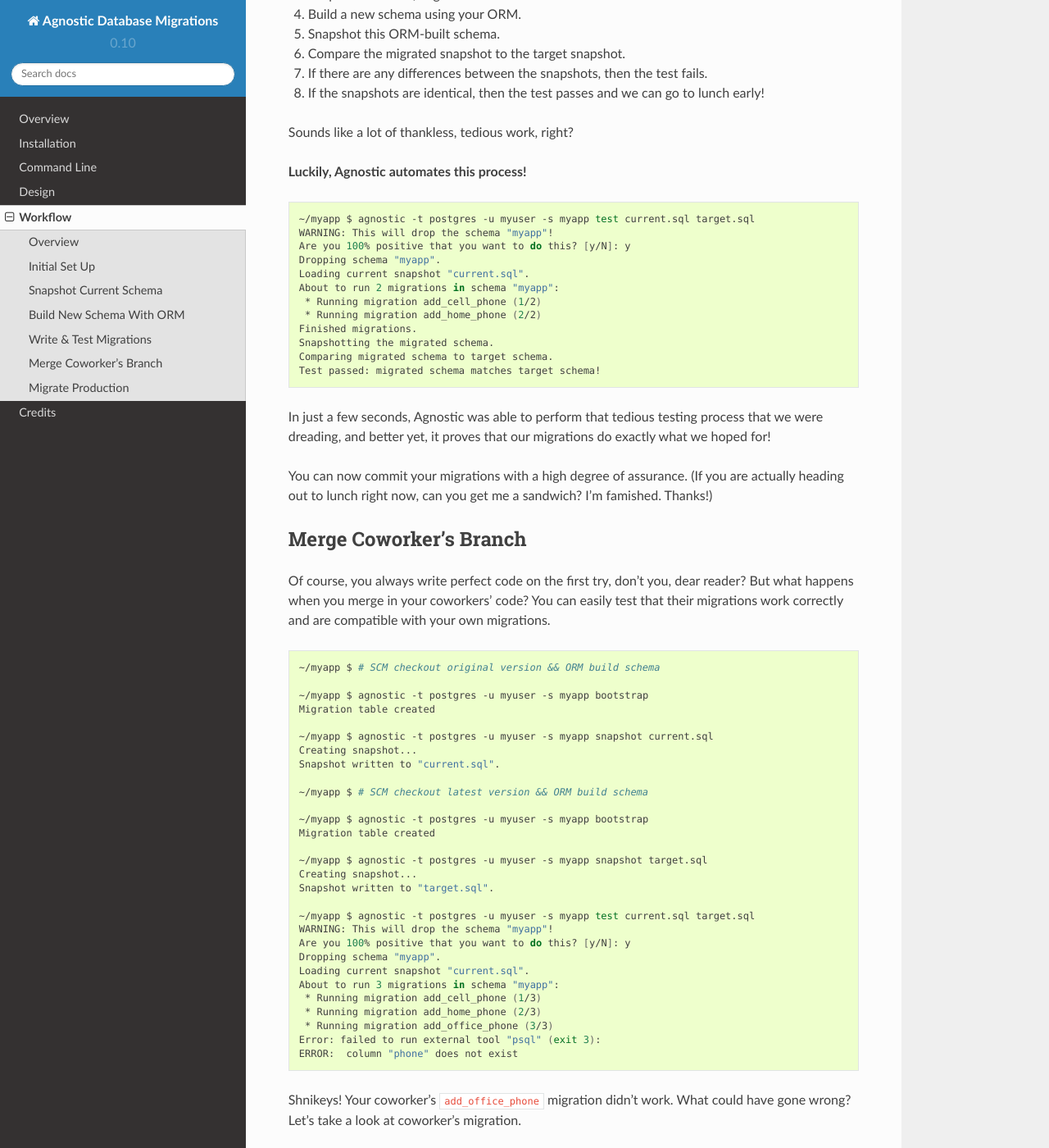
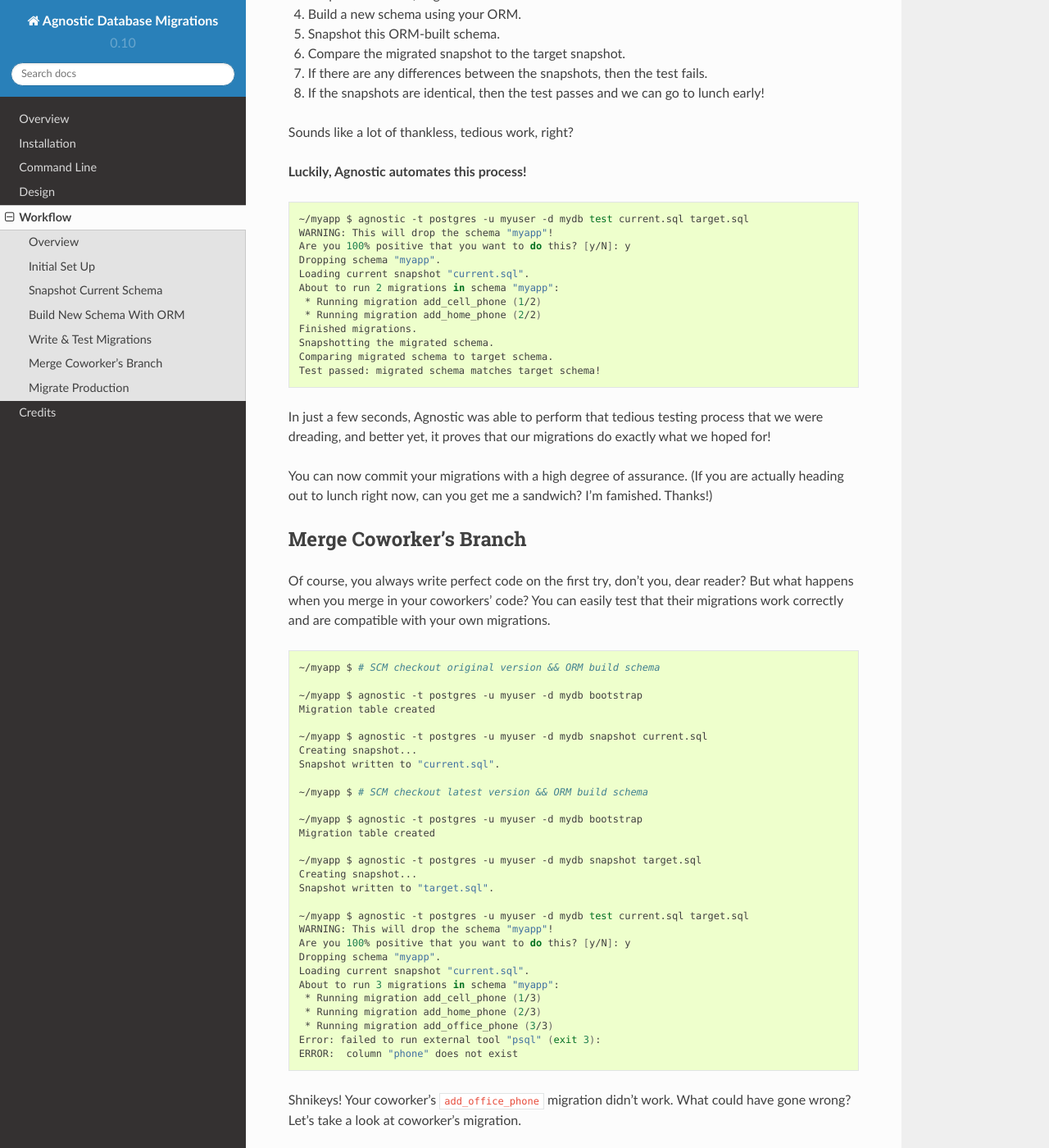
Before and after one commit to TeamHG-Memex/agnostic, a Sphinx documentation site: the page built from docs/workflow.rst, in a window 1280 px wide and 1400 px high, scrolled down 2994 px. Shown: the whole window at 82% size. Built offline with Sphinx 7.4.7 and the Read the Docs theme 2.0.0, drawn with Linux system fonts in a browser that asks for light colours; some of the changed text lies outside the part shown.

Commit message:
Update docs.
* Clean up some ambiguous language about python 2 vs 3.
* Change `-s myapp` to `-d mydb` in the examples, in accordance with
  the earlier change that added the `-d` flag.

```diff
--- a/docs/cli.rst
+++ b/docs/cli.rst
@@ -111,7 +111,7 @@ The first idea is obvious to shell power users: set up an alias (e.g. in your
 
 .. code:: bash
 
-    alias ag=agnostic -h myhost -t postgres -u myuser -s myapp -m /opt/myapp/migrations
+    alias ag=agnostic -h myhost -t postgres -u myuser -d mydb -m /opt/myapp/migrations
 
 Now you can run shorter commands like ``ag snapshot foo.sql`` or ``ag migrate``.
 This approach may be a bit limiting if you have multiple projects and each
--- a/docs/workflow.rst
+++ b/docs/workflow.rst
@@ -33,7 +33,7 @@ migrations system.
 
     ~/myapp $ mkdir migrations
 
-    ~/myapp $ agnostic -t postgres -u myuser -s myapp bootstrap
+    ~/myapp $ agnostic -t postgres -u myuser -d mydb bootstrap
     Migration table created
 
 That's it! If you're familiar with other migrations systems, then you may be
@@ -67,7 +67,7 @@ data. Snapshots are useful for testing, which we will see later.
 
 .. code:: bash
 
-    ~/myapp $ agnostic -t postgres -u myuser -s myapp snapshot current.sql
+    ~/myapp $ agnostic -t postgres -u myuser -d mydb snapshot current.sql
     Creating snapshot...
     Snapshot written to "current.sql".
 
@@ -96,10 +96,10 @@ understand what the ORM has changed. We'll begin by taking a second snapshot.
 
 .. code:: bash
 
-    ~/myapp $ agnostic -t postgres -u myuser -s myapp bootstrap
+    ~/myapp $ agnostic -t postgres -u myuser -d mydb bootstrap
     Migration table created
 
-    ~/myapp $ agnostic -t postgres -u myuser -s myapp snapshot target.sql
+    ~/myapp $ agnostic -t postgres -u myuser -d mydb snapshot target.sql
     Creating snapshot...
     Snapshot written to "target.sql".
 
@@ -164,7 +164,7 @@ Sounds like a lot of thankless, tedious work, right?
 
 .. code:: bash
 
-    ~/myapp $ agnostic -t postgres -u myuser -s myapp test current.sql target.sql
+    ~/myapp $ agnostic -t postgres -u myuser -d mydb test current.sql target.sql
     WARNING: This will drop the schema "myapp"!
     Are you 100% positive that you want to do this? [y/N]: y
     Dropping schema "myapp".
@@ -197,23 +197,23 @@ migrations.
 
     ~/myapp $ # SCM checkout original version && ORM build schema
 
-    ~/myapp $ agnostic -t postgres -u myuser -s myapp bootstrap
+    ~/myapp $ agnostic -t postgres -u myuser -d mydb bootstrap
     Migration table created
 
-    ~/myapp $ agnostic -t postgres -u myuser -s myapp snapshot current.sql
+    ~/myapp $ agnostic -t postgres -u myuser -d mydb snapshot current.sql
     Creating snapshot...
     Snapshot written to "current.sql".
 
     ~/myapp $ # SCM checkout latest version && ORM build schema
 
-    ~/myapp $ agnostic -t postgres -u myuser -s myapp bootstrap
+    ~/myapp $ agnostic -t postgres -u myuser -d mydb bootstrap
     Migration table created
 
-    ~/myapp $ agnostic -t postgres -u myuser -s myapp snapshot target.sql
+    ~/myapp $ agnostic -t postgres -u myuser -d mydb snapshot target.sql
     Creating snapshot...
     Snapshot written to "target.sql".
 
-    ~/myapp $ agnostic -t postgres -u myuser -s myapp test current.sql target.sql
+    ~/myapp $ agnostic -t postgres -u myuser -d mydb test current.sql target.sql
     WARNING: This will drop the schema "myapp"!
     Are you 100% positive that you want to do this? [y/N]: y
     Dropping schema "myapp".
@@ -248,7 +248,7 @@ Now re-execute the test:
 
 .. code:: bash
 
-    ~/myapp $ agnostic -t postgres -u myuser -s myapp test current.sql target.sql
+    ~/myapp $ agnostic -t postgres -u myuser -d mydb test current.sql target.sql
     WARNING: This will drop the schema "myapp"!
     Are you 100% positive that you want to do this? [y/N]: y
     Dropping schema "myapp".
@@ -285,7 +285,7 @@ One last fix and re-test:
 
     ~/myapp $ sed -i 's:office_phon:office_phone:' migrations/add_office_phone.sql
 
-    ~/myapp $ agnostic -t postgres -u myuser -s myapp test current.sql target.sql
+    ~/myapp $ agnostic -t postgres -u myuser -d mydb test current.sql target.sql
     WARNING: This will drop the schema "myapp"!
     Are you 100% positive that you want to do this? [y/N]: y
     Dropping schema "myapp".
@@ -319,7 +319,7 @@ to be surprised by when you migrate your production databases.
 
 .. code:: bash
 
-    ~/myapp $ agnostic -t postgres -u myuser -s myapp migrate
+    ~/myapp $ agnostic -t postgres -u myuser -d mydb migrate
     Backing up schema "myapp" to "/tmp/tmpuy2v7hxc".
     About to run 3 migrations in schema "myapp":
      * Running migration add_cell_phone (1/3)
```
Also changed, not shown: README.rst (+4 -7 lines), docs/install.rst (+4 -3 lines), docs/overview.rst (+5 -5 lines).
